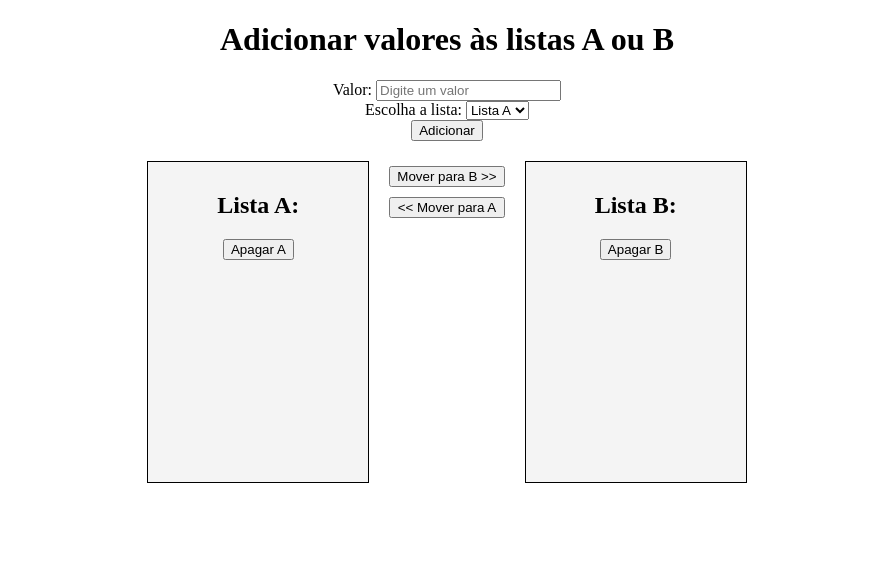
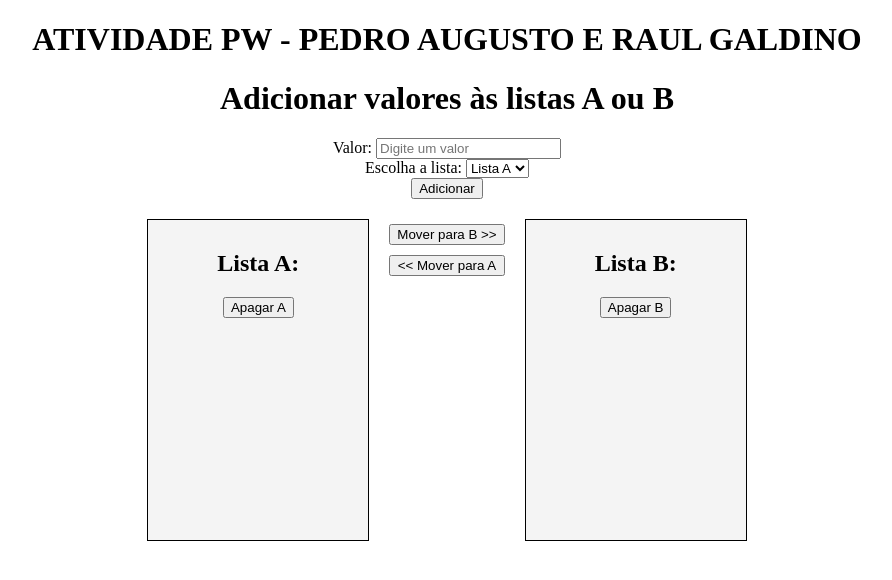
Before and after one commit to Pedro-Augusto-Gms/atividadepwRAULePEDROlistas, a plain HTML site: page index.html in a window 1280 px wide. Shown: the whole page, without its empty margins (193-1085 px from the left). Drawn offline with Linux system fonts and the light colour scheme.

Commit message:
Update index.html

```diff
--- a/index.html
+++ b/index.html
@@ -7,6 +7,7 @@
     <title>Adicionar Valores nas Listas</title>
 </head>
 <body>
+    <h1>ATIVIDADE PW - PEDRO AUGUSTO E RAUL GALDINO</h1>
     <h1>Adicionar valores às listas A ou B</h1>
 
     <div>
```
